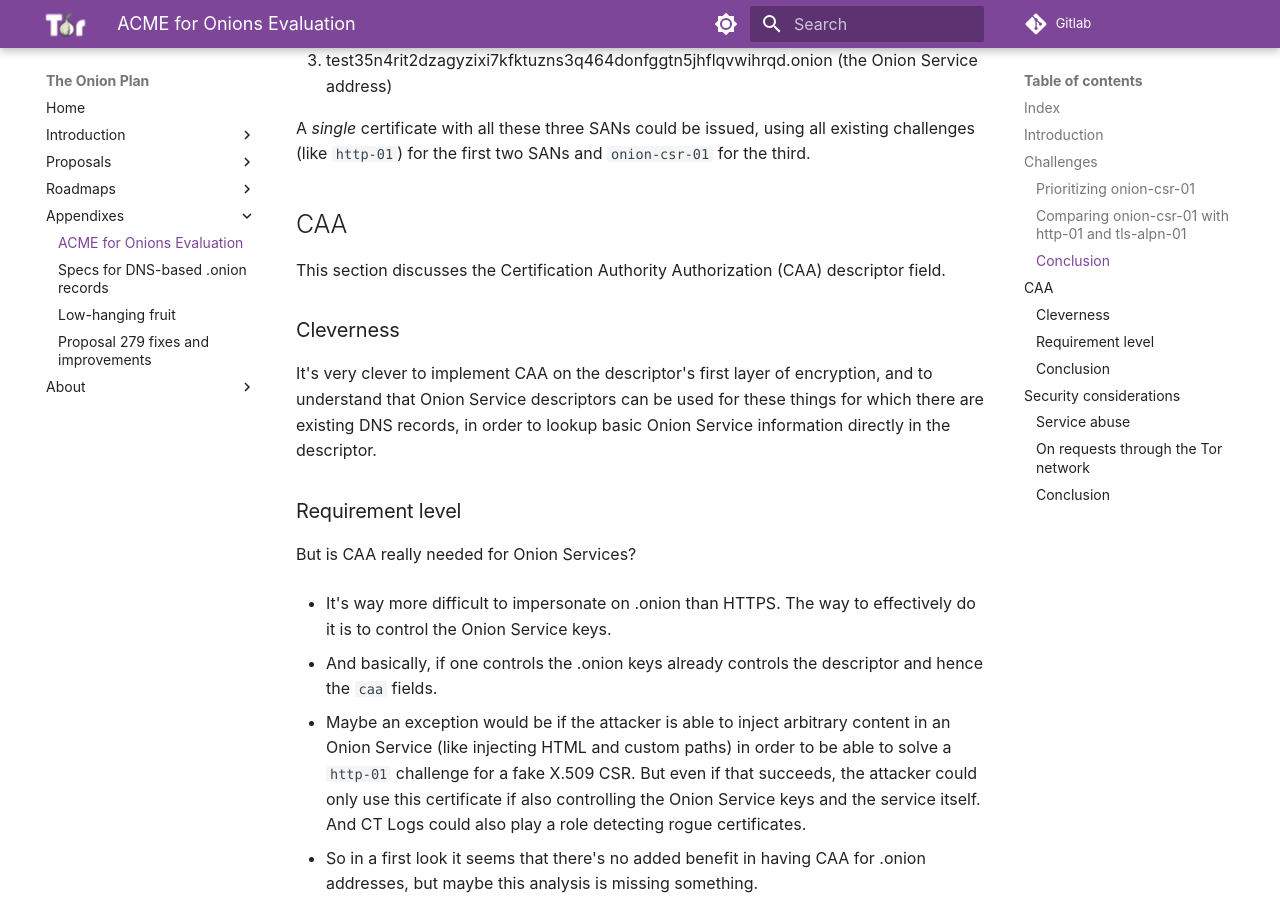
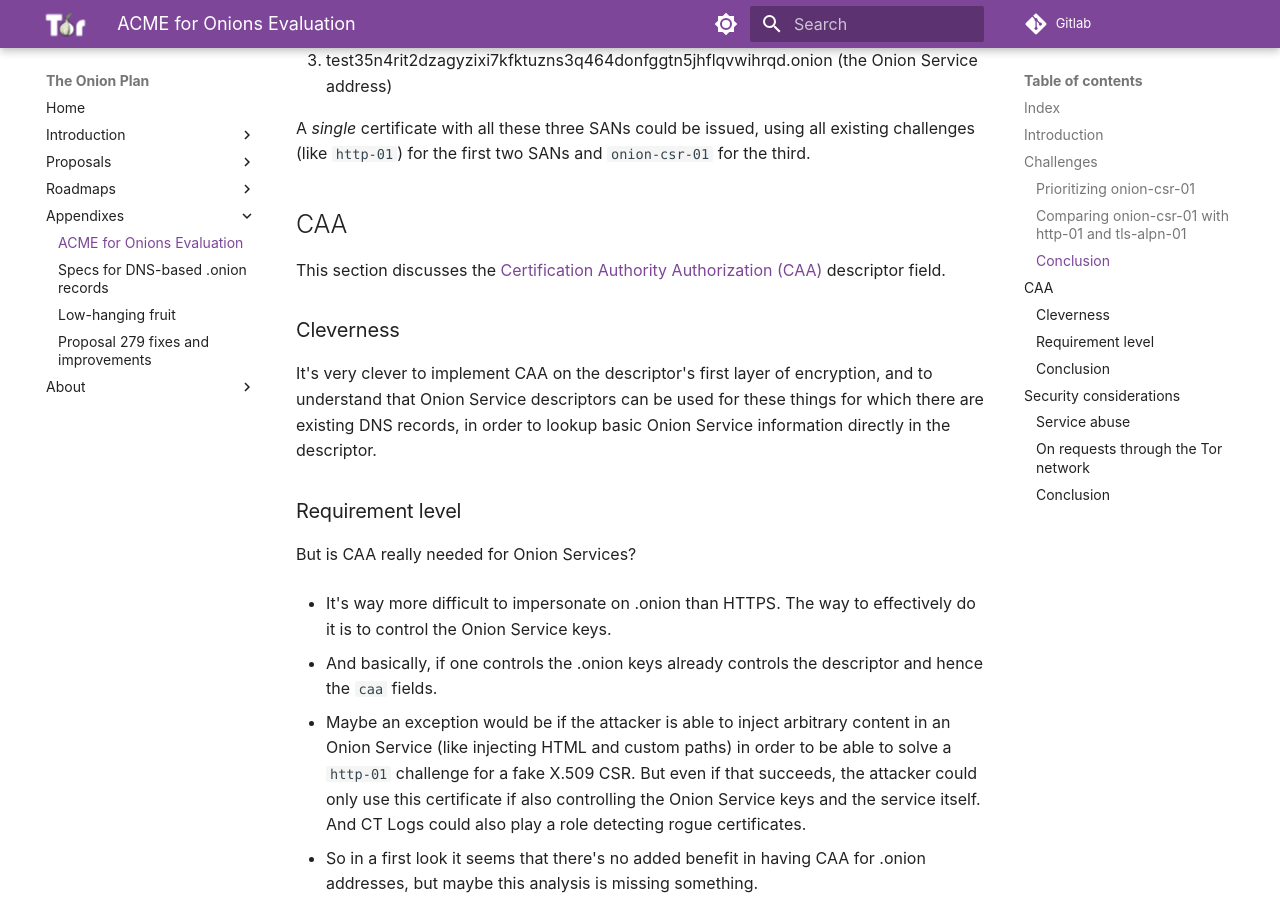
Before and after one commit to offsoc/onionplan, an MkDocs documentation site: the page built from docs/appendixes/acme.md, in a window 1280 px wide and 900 px high, scrolled down 3237 px. Built offline with MkDocs 1.6.1 and Material for MkDocs 9.7.7, drawn with Linux system fonts in a browser that asks for light colours; part of the change alters nothing that is shown.

```diff
--- a/docs/appendixes/acme.md
+++ b/docs/appendixes/acme.md
@@ -142,8 +142,10 @@ for the third.
 
 ## CAA
 
-This section discusses the Certification Authority Authorization (CAA)
+This section discusses the [Certification Authority Authorization (CAA)][]
 descriptor field.
+
+[Certification Authority Authorization (CAA)]: https://en.wikipedia.org/wiki/DNS_Certification_Authority_Authorization
 
 ### Cleverness
 
```
